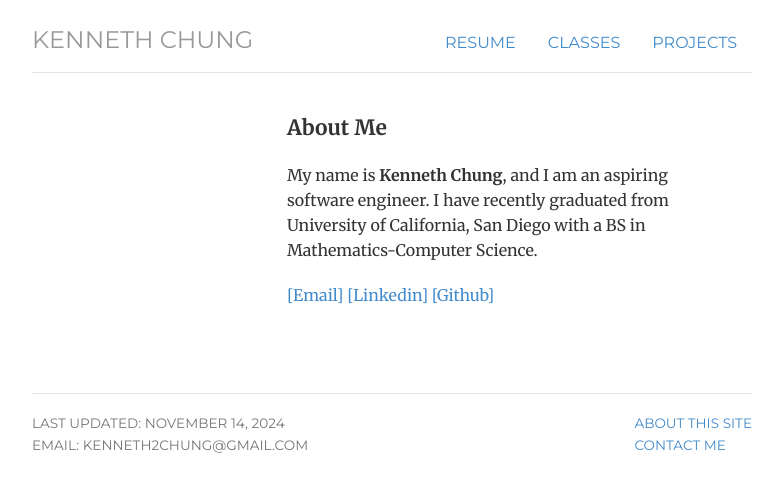
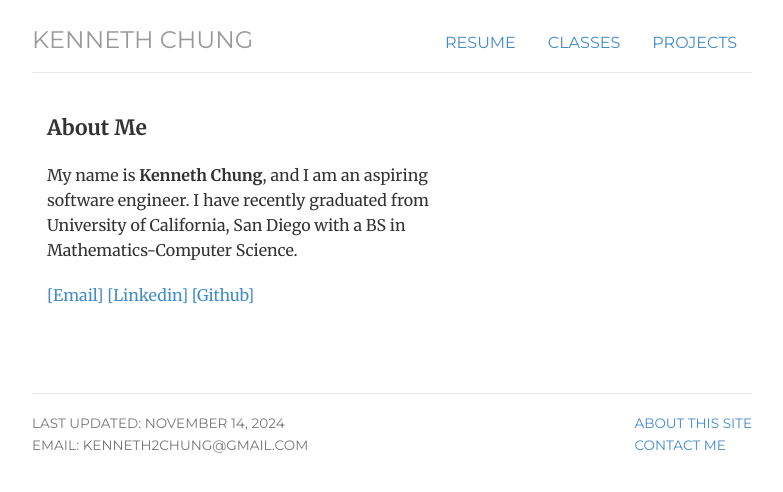
Before and after one commit to kenneth2chung/kenneth2chung.github.io, a Jekyll site: the page built from index.html, in a window 1280 px wide. Shown: the top 492 px of the page, without its empty margins (248-1031 px from the left). Built offline with Jekyll 4.4.1, drawn with Linux system fonts in a browser that asks for light colours.

Commit message:
removed headshot

```diff
--- a/index.html
+++ b/index.html
@@ -16,8 +16,6 @@ description: Kenneth Chung, Aspiring Software Engineer
 	gtag('config', 'G-JY6F4M6HH2');
 	</script>
 
-	<div class="col-sm-4">
-	</div>
 	<div class="col-sm-8">
 	<p class="lead"><b>About Me</b></p>
 	<p> My name is <b>Kenneth Chung</b>, and I am an aspiring software engineer. I have recently graduated from University of California, San Diego with a BS in Mathematics-Computer Science.
```
